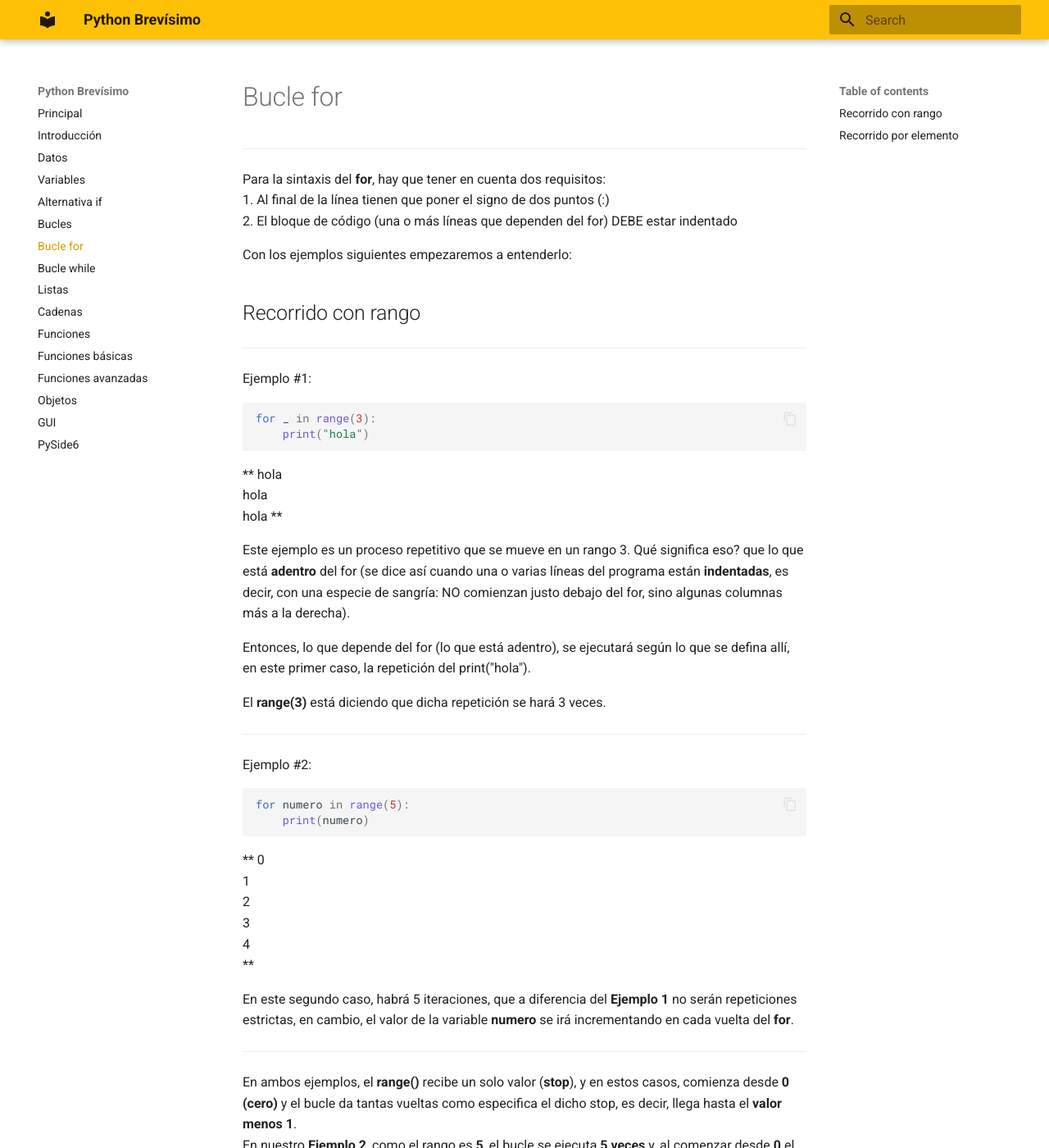
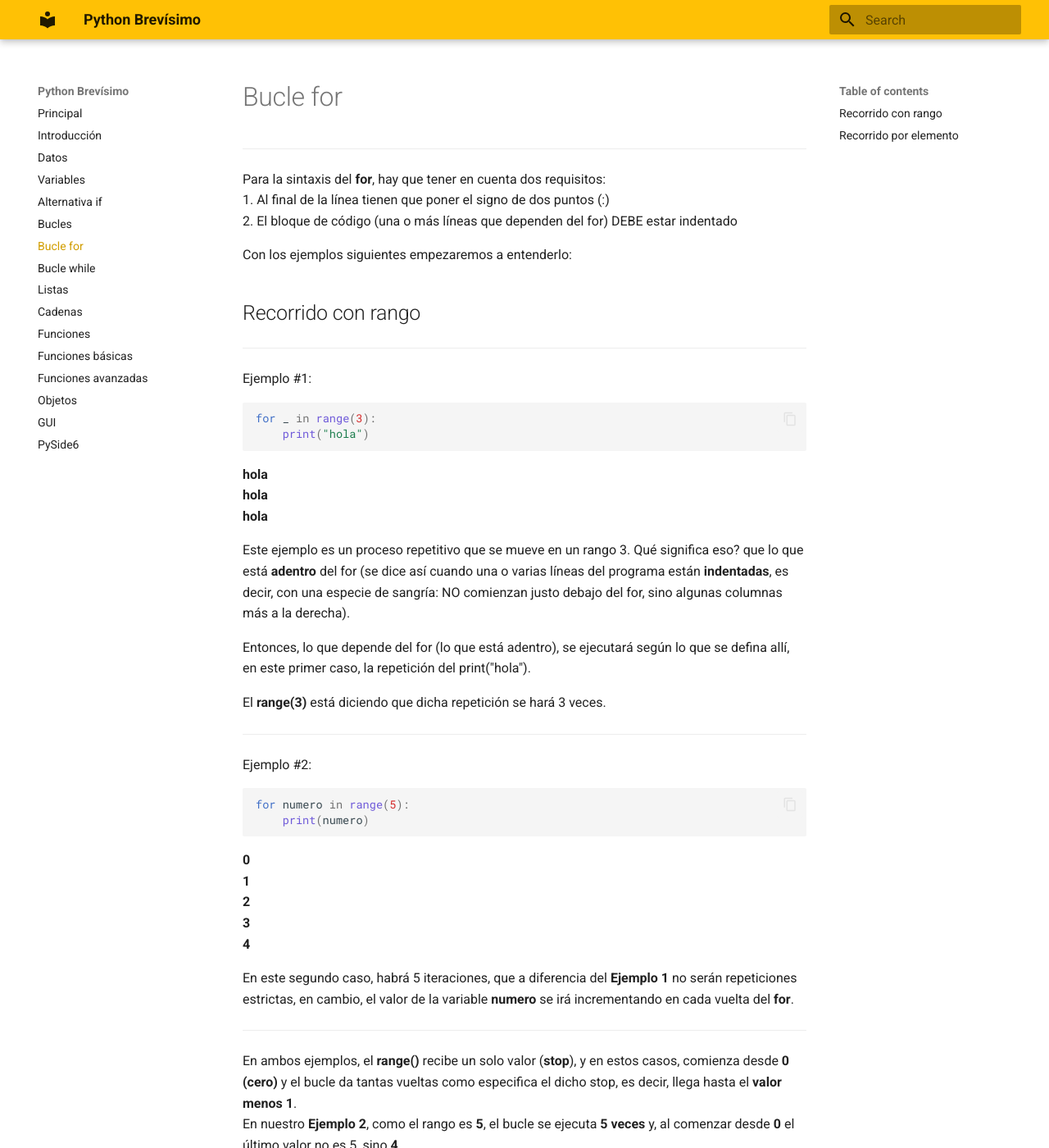
Before and after one commit to pablokan/python_brevisimo, an MkDocs documentation site: the page built from docs/bucles/for.md, in a window 1280 px wide and 1400 px high. Shown: the whole window at 82% size. Built offline with MkDocs 1.6.1 and Material for MkDocs 9.7.7, drawn with Linux system fonts in a browser that asks for light colours.

Commit message:
for fix 2

````diff
--- a/docs/bucles/for.md
+++ b/docs/bucles/for.md
@@ -14,11 +14,9 @@ Ejemplo #1:
 for _ in range(3):
     print("hola")
 ```
-**
+**hola
 hola
-hola
-hola
-**
+hola**
 
 Este ejemplo es un proceso repetitivo que se mueve en un rango 3.
 Qué significa eso? que lo que está **adentro** del for (se dice así cuando una o varias líneas del programa están **indentadas**, es decir, con una especie de sangría: NO comienzan justo debajo del for, sino algunas columnas más a la derecha).
@@ -34,13 +32,11 @@ Ejemplo #2:
 for numero in range(5):
     print(numero)
 ```
-**
-0
+**0
 1
 2
 3
-4
-**
+4**
 
 En este segundo caso, habrá 5 iteraciones, que a diferencia del **Ejemplo 1** no serán repeticiones estrictas, en cambio, el valor de la variable **numero** se irá incrementando en cada vuelta del **for**.
 
````
